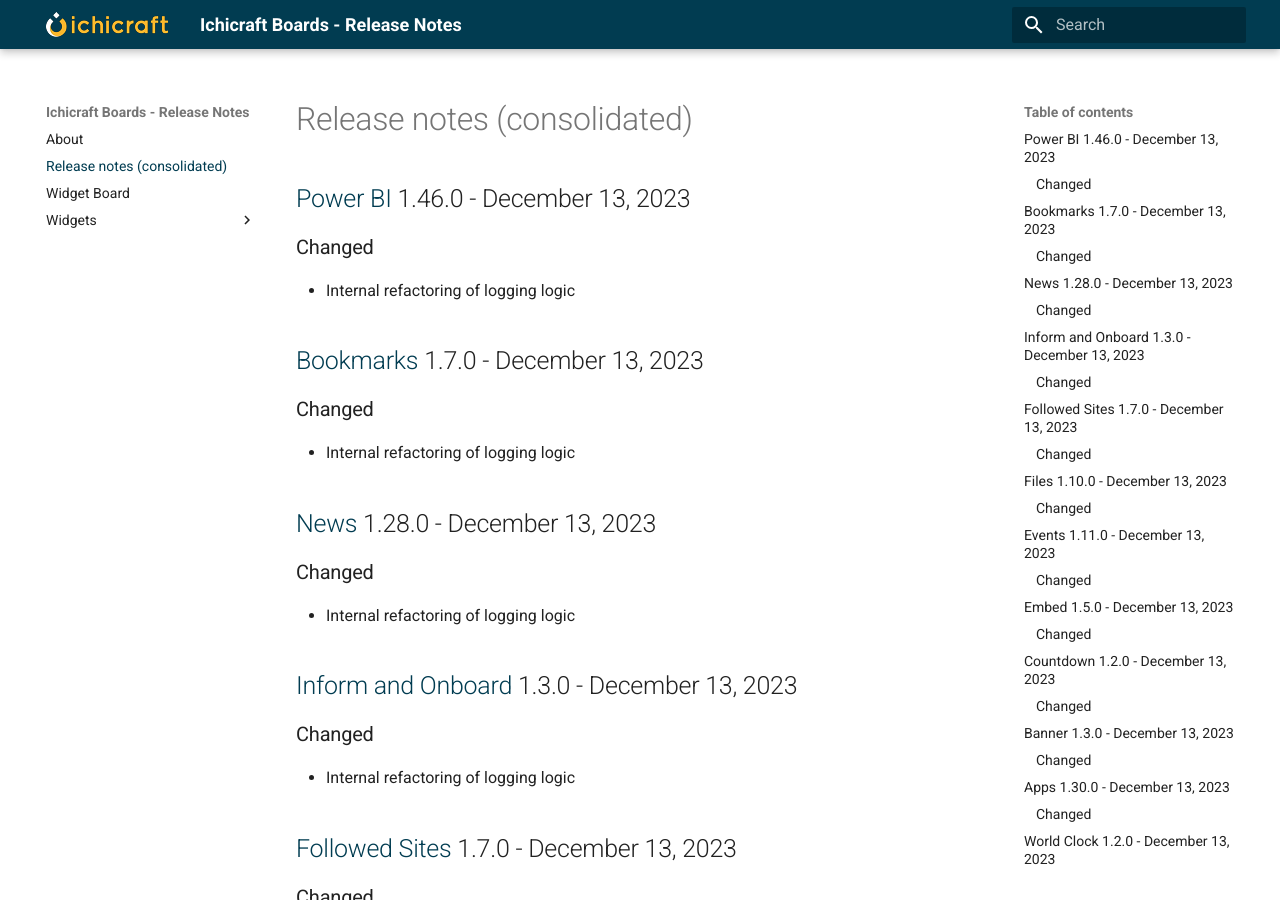
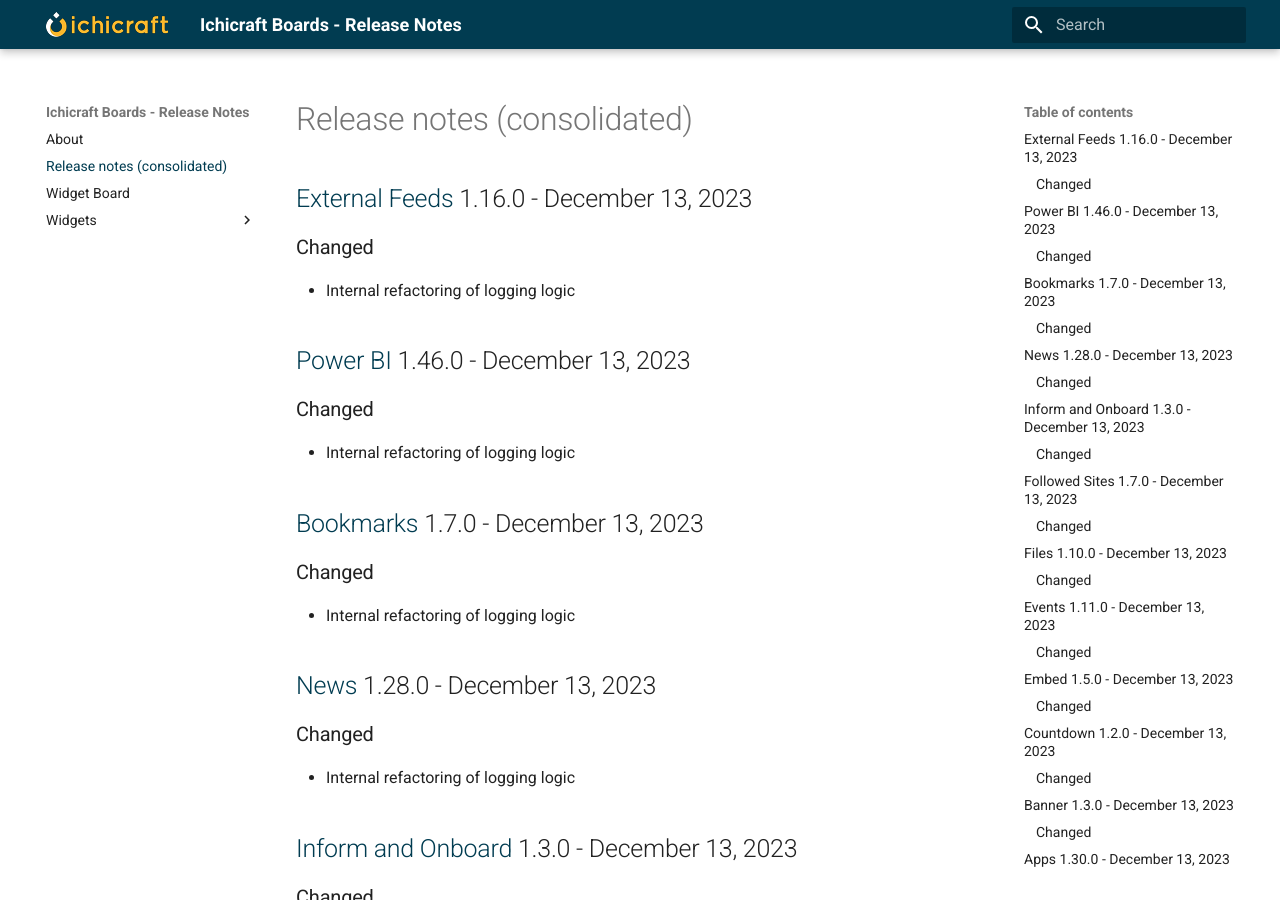
Before and after one commit to ichicraft/widgets-docs, an MkDocs documentation site: the page built from docs/Release-notes-(consolidated).md, in a window 1280 px wide and 900 px high. Built offline with MkDocs 1.6.1 and Material for MkDocs 9.7.7, drawn with Linux system fonts in a browser that asks for light colours.

Commit message:
Release notes updated by BuildService

```diff
--- a/docs/Release-notes-(consolidated).md
+++ b/docs/Release-notes-(consolidated).md
@@ -1,3 +1,9 @@
+## [External Feeds](./Widgets/External Feeds.md) 1.16.0 - December 13, 2023
+
+### Changed
+- Internal refactoring of logging logic
+
+
 ## [Power BI](./Widgets/Power BI.md) 1.46.0 - December 13, 2023
 
 ### Changed
```
Also changed, not shown: docs/Widgets/External Feeds.md (+6 -0 lines).
